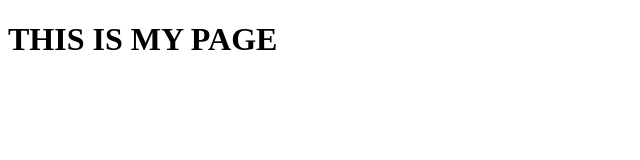
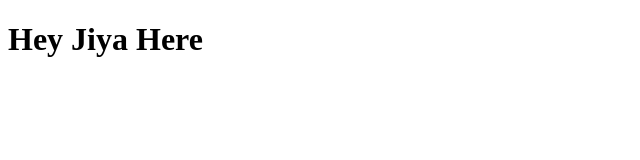
Before and after one commit to jiyashah1229/jiya_netify, a plain HTML site: page index.htm in a window 1280 px wide. Shown: the whole page, without its empty margins (0-640 px from the left). Drawn offline with Linux system fonts and the light colour scheme.

Commit message:
first commit

```diff
--- a/index.htm
+++ b/index.htm
@@ -6,6 +6,6 @@
     <title>Document</title>
 </head>
 <body>
-    <h1>THIS IS MY PAGE</h1>
+    <h1>Hey Jiya Here</h1>
 </body>
 </html>
```
